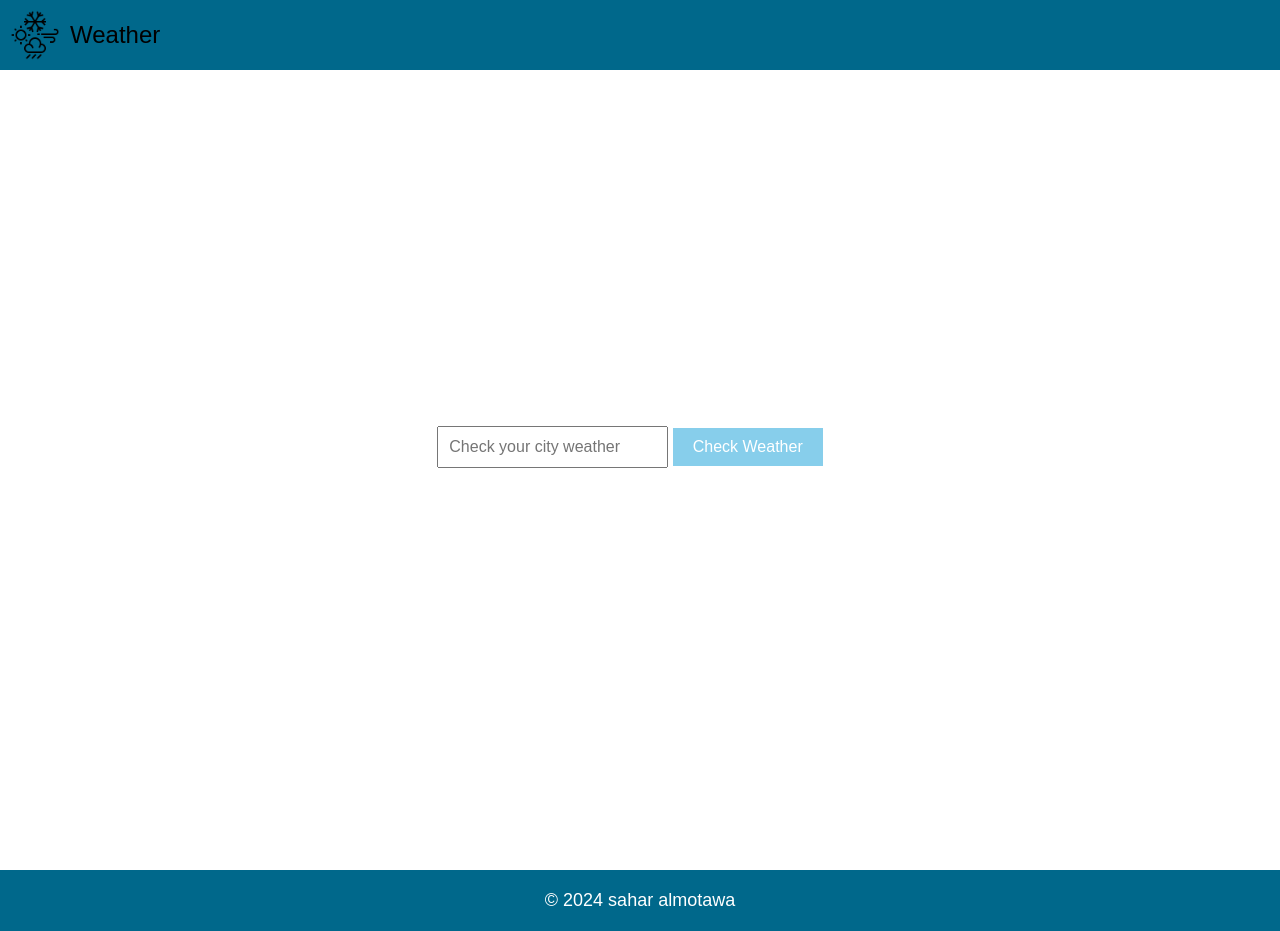
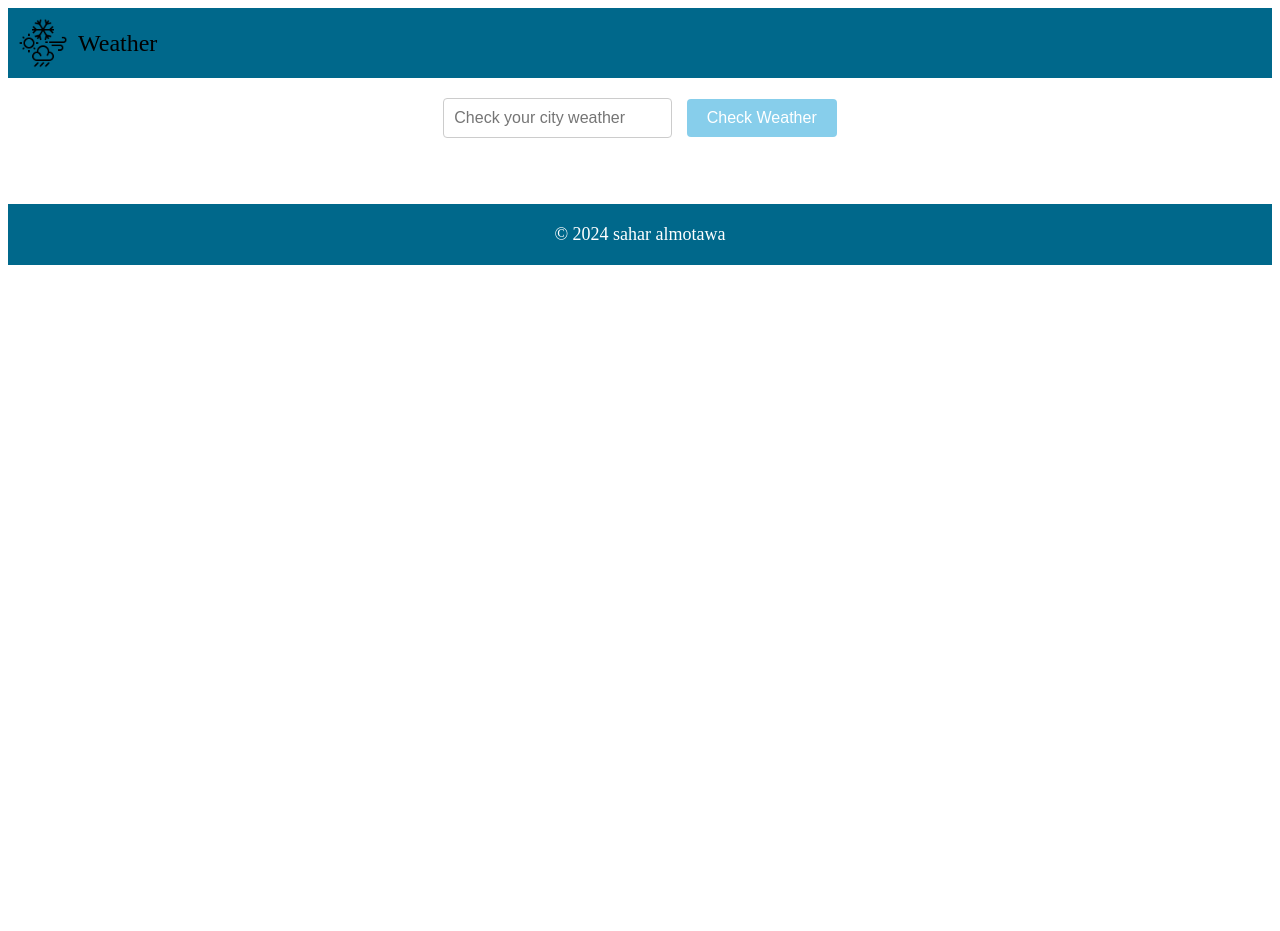
Before and after one commit to saharalmo/weatherapp, a Django app: page / in a window 1280 px wide. After the commit the page ends 265 px from the top, so only its background shows below. Run offline with Django 5.2, Linux system fonts and the light colour scheme.

Commit message:
some updata

```diff
--- a/app/static/css/style.css
+++ b/app/static/css/style.css
@@ -27,7 +27,7 @@
 }
 /*end*/
 
-/*label and button */
+/*label and button
 body, html {
     height: 100%;
     margin: 0;
@@ -65,7 +65,7 @@ body, html {
 }
 /*end */
 
-/*card */
+/*card
 .form-container {
     text-align: center;
     margin-bottom: 20px;
--- a/app/templates/layouts/base.html
+++ b/app/templates/layouts/base.html
@@ -15,7 +15,6 @@
 
 
        <!--body-->
-
        {% block content %}
 
     {% endblock content %}
--- a/app/templates/weathermodule/index.html
+++ b/app/templates/weathermodule/index.html
@@ -1,6 +1,4 @@
 {% extends "layouts/base.html" %}
-
-
 {% block content %}
 <!DOCTYPE html>
 <body>
@@ -18,10 +16,8 @@
             <div class="card_container" id="weather-container">
             </div>
         </div>
-        <div class="row bg-dark" style="padding: 10px;">
-        </div>
+    </div>
 
-    </div>
 
     </body>
     </html>
@@ -88,6 +84,57 @@
 
         </script>
 
+<style>
+    .content {
+        display: flex;
+        flex-direction: column;
+        align-items: center;
+        font-family: 'Arial', sans-serif;
+        padding: 20px;
+      }
+
+      /* Form container with a little spacing */
+      .form-container {
+        margin-bottom: 30px;
+      }
+
+      /* Styling the text input */
+      .textbox {
+        padding: 10px;
+        margin-right: 10px;
+        border: 1px solid #ccc;
+        border-radius: 4px;
+        font-size: 16px;
+      }
+
+      /* Button styles with a primary color */
+      .mat-primary-button {
+        padding: 10px 20px;
+        background-color: skyblue;
+        color: white;
+        border: none;
+        border-radius: 4px;
+        cursor: pointer;
+        font-size: 16px;
+        transition: background-color 0.3s ease;
+      }
+
+      .mat-primary-button:hover {
+        background-color: teal;
+      }
+
+      /* Card container */
+      .card_container {
+        width: 80%;
+        border-radius: 8px;
+        background-color: white;
+        display: flex;
+        flex-direction: column;
+        align-items: center;
+        transition: box-shadow 0.3s ease;
+      }
+
+</style>
 
 
 
```
